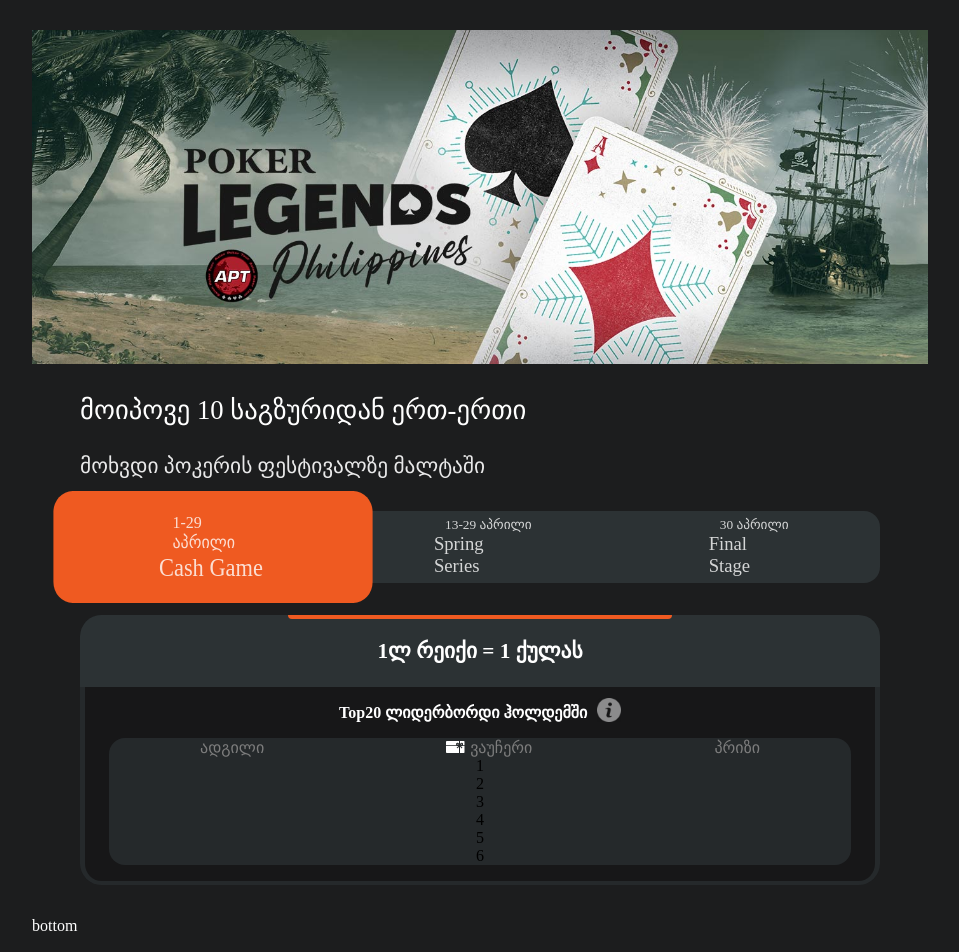
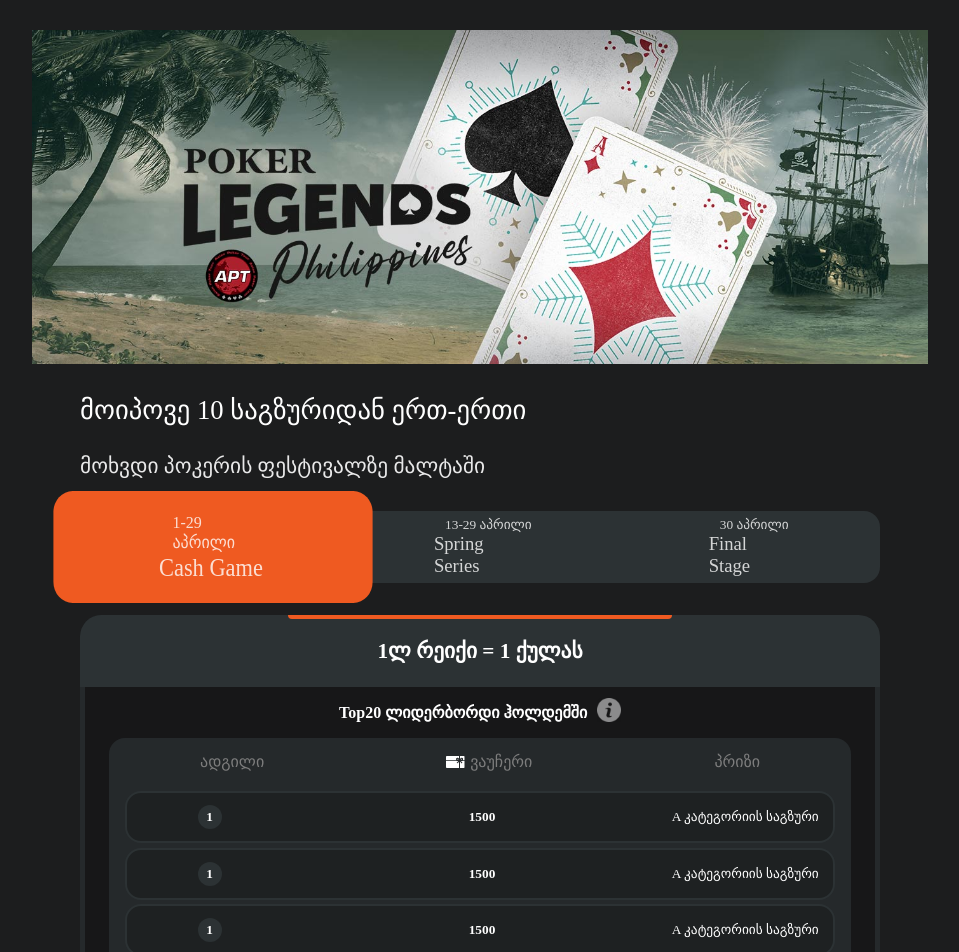
Before and after one commit to Davitpurceladze/LevelUpProject, a Vue app: page /CashGame in a window 1280 px wide. Shown: the top 952 px of the page, without its empty margins (160-1119 px from the left). Built offline with nearby package versions, Linux system fonts and the light colour scheme; a web font is replaced by a local one.

Commit message:
create tableItem component, use it in leaderBoard and make scrollbar with tableItems

```diff
--- /dev/null
+++ b/src/components/TableItem.vue
@@ -0,0 +1,66 @@
+<template>
+  <div class="item">
+    <div class="itemNumber"><p>1</p></div>
+    <div class="itemPrize"><p>1500</p></div>
+    <div class="itemCategory"> <p>A კატეგორიის საგზური</p></div>
+  </div>
+</template>
+
+<script setup>
+
+</script>
+
+<style scoped>
+.item {
+  display: flex;
+  flex-direction: row;
+  align-items: center;
+  background-color: #1E2122;
+  /* margin: 0.7rem; */
+  height: 3rem;
+  border: 2pt solid #2C3234;
+  border-radius: 12pt;
+}
+
+.itemNumber {
+  display: flex;
+  justify-content: center;
+  align-items: center;
+  background-color: #2C3234;
+  width: 1.5rem;
+  height: 1.5rem;
+  border-radius: 50%;
+  margin-left: 10%;
+  color: white;
+  font-size: 10pt;
+  font-family: November GeLC;
+  font-weight: bold;
+}
+
+.itemPrize {
+  margin-left: 25%;
+  color: white;
+  font-family: November GeLC;
+  font-weight: bold;
+  font-size: 10pt;
+}
+
+.itemCategory {
+  margin-left: 10%;
+  font-size: 10pt;
+  color: white;
+  font-family: November GeLC;
+}
+
+@media (min-width: 401px) {
+  .itemPrize {
+    margin-left: 35%;
+  }
+  .itemCategory {
+    margin-left: 25%;
+  }
+}
+
+
+
+</style>
--- a/src/pageComponents/cashgameComponents/LeaderBoard.vue
+++ b/src/pageComponents/cashgameComponents/LeaderBoard.vue
@@ -12,18 +12,13 @@
           <div class="bodyTitle-voucher"> <img class="bodyTitle-voucher-img" src="../../assets/gift.png" alt="gift"  ><span>ვაუჩერი</span> </div>
           <div>პრიზი</div>
         </div>
-        <div class="table-items">
+        <div class="table-items"   >
+            <TableItem class="table-item" v-for="i in 20" ></TableItem>
+        </div>
+        <div>some divs</div>
+        <div>some divs</div>
+        <div>some divs</div>
 
-          <div class="table-item">1</div>
-          <div class="table-item">2</div>
-          <div class="table-item">3</div>
-          <div class="table-item">4</div>
-          <div class="table-item">5</div>
-          <div class="table-item">6</div>
-
-
-
-        </div>
       </div>
     </div>
   </div>
@@ -31,10 +26,23 @@
 
 <script setup>
 import BaseCard from '../../components/BaseCard.vue';
+import TableItem from '../../components/TableItem.vue'
 
 </script>
 
 <style scoped>
+.table-item {
+  position:relative;
+  margin: 0.3rem 1rem 0.3rem 1rem;
+}
+
+
+.table-items {
+  position: relative;
+  height: 22rem;
+  overflow: auto;
+
+}
 .isTopBox {
   color: white;
   font-size: 16pt;
@@ -64,9 +72,11 @@
   display: flex;
   flex-direction: row;
   justify-content: space-around;
+  align-items: center;
   color: #7D7D7D;
   font-family: November GeLC;
   font-size: 12pt;
+  height: 2rem;
 }
 .bodyTitle-voucher {
   display: flex;
@@ -108,5 +118,8 @@
     background-color: #25292B;
     border-radius: 12pt;
   }
+  .bodyTitle {
+    height: 3rem;
+  }
 }
 </style>
```
